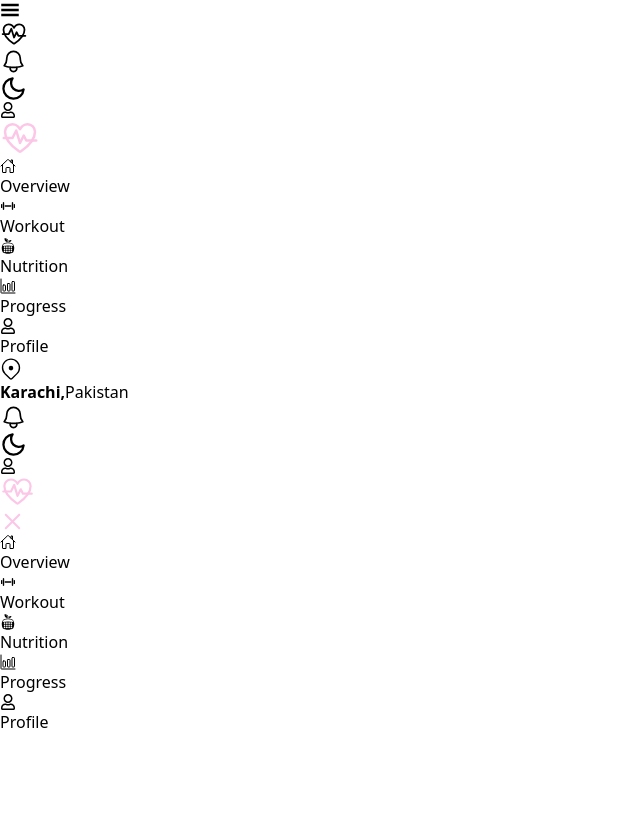
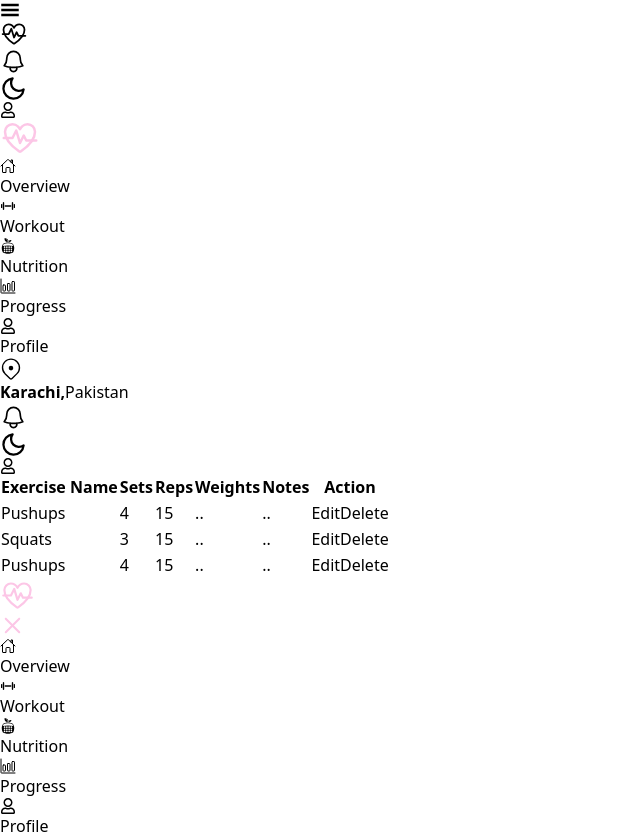
Before and after one commit to Fizahere/Fitness_Tracker, a React (Vite) app: page /workout in a window 1280 px wide. Shown: the whole page, without its empty margins (0-640 px from the left). Before the commit the page ends 800 px from the top, so only its background shows below. Built offline with nearby package versions, Linux system fonts and the light colour scheme.

Commit message:
[data table]
Co-Authored-By: Fiza <131092372+fizahere@users.noreply.github.com>

```diff
--- a/src/pages/Dashboard/UserWorkout.jsx
+++ b/src/pages/Dashboard/UserWorkout.jsx
@@ -3,6 +3,55 @@ import React from 'react'
 const UserWorkout = () => {
   return (
     <div>
+      <div className="overflow-x-auto">
+        <table className="min-w-full bg-white dark:bg-black dark:border-[#1b1b1c] border border-gray-200 rounded-lg shadow-md">
+          <thead>
+            <tr className="bg-gray-100 text-gray-700 dark:bg-[#1b1b1c] dark:text-zinc-400 text-sm font-semibold">
+              <th className="px-6 py-3 text-left">Exercise Name</th>
+              <th className="px-6 py-3 text-left">Sets</th>
+              <th className="px-6 py-3 text-left">Reps</th>
+              <th className="px-6 py-3 text-left">Weights</th>
+              <th className="px-6 py-3 text-left">Notes</th>
+              <th className="px-6 py-3 text-left">Action</th>
+            </tr>
+          </thead>
+          <tbody className="text-gray-700 dark:text-zinc-400">
+            <tr className="hover:bg-gray-50 border-b dark:hover:bg-[#1b1b1c]">
+              <td className="px-6 py-4">Pushups</td>
+              <td className="px-6 py-4">4</td>
+              <td className="px-6 py-4">15</td>
+              <td className="px-6 py-4">..</td>
+              <td className="px-6 py-4">..</td>
+              <td className="px-6 py-4">
+                <button className="text-white bg-blue-400 px-4 rounded-lg py-2 hover:underline">Edit</button>
+                <button className="text-white bg-red-400 px-4 rounded-lg py-2 hover:underline ml-2">Delete</button>
+              </td>
+            </tr>
+            <tr className="hover:bg-gray-50 border-b bg-gray-50 dark:bg-black dark:hover:bg-[#1b1b1c]">
+              <td className="px-6 py-4">Squats</td>
+              <td className="px-6 py-4">3</td>
+              <td className="px-6 py-4">15</td>
+              <td className="px-6 py-4">..</td>
+              <td className="px-6 py-4">..</td>
+              <td className="px-6 py-4">
+                <button className="text-white bg-blue-400 px-4 rounded-lg py-2 hover:underline">Edit</button>
+                <button className="text-white bg-red-400 px-4 rounded-lg py-2 hover:underline ml-2">Delete</button>
+              </td>
+            </tr>
+            <tr className="hover:bg-gray-50 border-b dark:hover:bg-[#1b1b1c]">
+              <td className="px-6 py-4">Pushups</td>
+              <td className="px-6 py-4">4</td>
+              <td className="px-6 py-4">15</td>
+              <td className="px-6 py-4">..</td>
+              <td className="px-6 py-4">..</td>
+              <td className="px-6 py-4">
+                <button className="text-white bg-blue-400 px-4 rounded-lg py-2 hover:underline">Edit</button>
+                <button className="text-white bg-red-400 px-4 rounded-lg py-2 hover:underline ml-2">Delete</button>
+              </td>
+            </tr>
+          </tbody>
+        </table>
+      </div>
 
     </div>
   )
```
